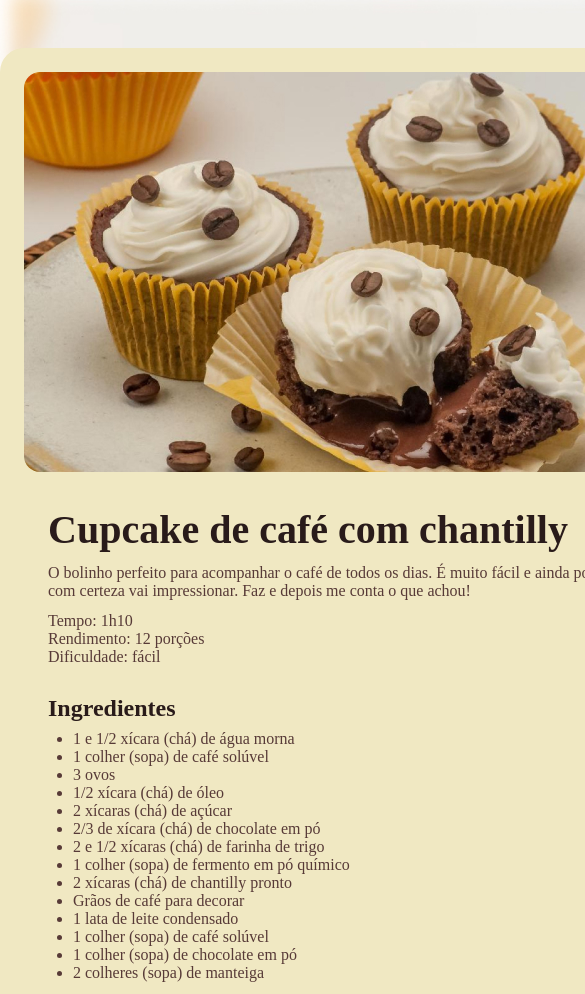
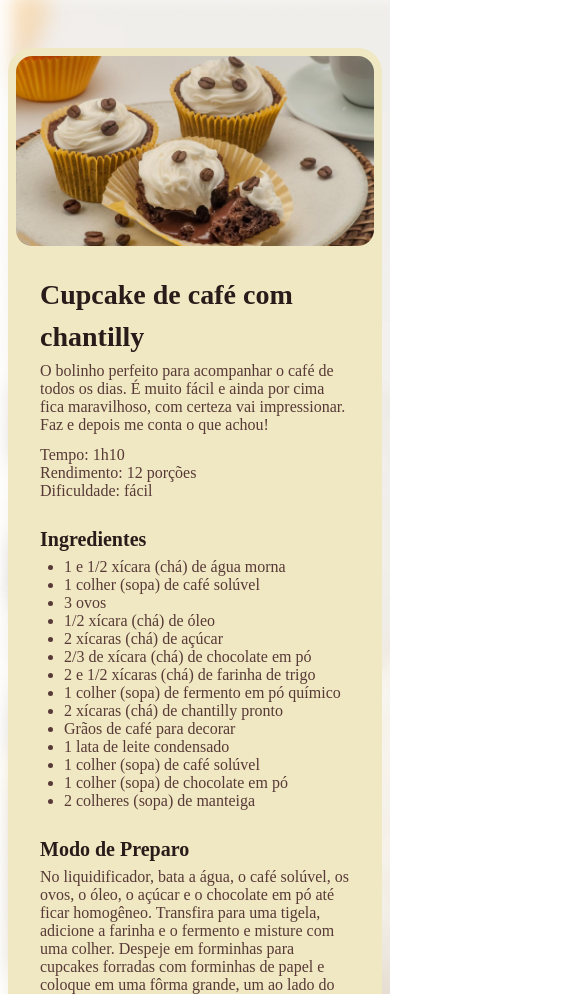
Before and after one commit to Davi-Lorena/Receita, a plain HTML site: page index.html in a window 390 px wide. Shown: the top 994 px of the page, 585 px wide, since content can reach past the window. Drawn offline with Linux system fonts and the light colour scheme; a web font is replaced by a local one.

Commit message:
responsivando

```diff
--- a/style.css
+++ b/style.css
@@ -6,7 +6,7 @@
 
 
 :root {
-font-family: "ALice", serif;
+font-family: "Alice", serif;
 
 
 }
@@ -21,56 +21,56 @@ background-size: cover;
 #page {
 box-sizing: border-box;
     background-color: #F0E8C2;
-width: 800px;
-padding: 24px;
-border-radius: 24px;
-margin: 48px auto 28px;
+width: 50rem;
+padding: 1.5rem;
+border-radius: 1.5rem;
+margin: 3rem auto 1.75rem;
 color: #573A37;
 
 }
 
-img {
-border-radius: 16px;
+img[src*="main"] {
+border-radius: 1rem;
 
 }
 
 main {
-padding: 24px;
+padding: 1.5rem;
 }
 
 section + section {
-    margin-top: 24px;
+    margin-top: 1.5rem;
 }
 
 #about p + p {
-margin-top: 12px;
+margin-top: .75rem;
 }
 
 #ingredients ul {
-    padding-left: 25px;
+    padding-left: 1.5rem;
 
 }
 
 h1 {
     line-height: 140%;
-    font-size: 40px;
+    font-size: 2.5rem;
 
 }
 
 h2 {
-    font-size: 24px;
+    font-size: 1.5rem;
 }
 
 h1, h2 {
     line-height: 150%;
 color: #291B1A;
-margin-bottom: 4px;
+margin-bottom: .25rem;
 }
 
 footer {
     color: #291B1A;
     text-align: center;
-padding-bottom: 48px;
+padding-bottom: 3rem;
 
 }
 
@@ -78,3 +78,27 @@ footer img {
 vertical-align: middle;
 
 }
+
+@media (width <= 500px) {
+    body {
+        padding-inline: .5rem;
+    }
+#page {
+    width: 100%;
+    overflow-x: hidden;
+    padding: .5rem;
+}
+
+img[src*="main"] {
+    width: 100%;
+}
+
+h1 {
+    font-size: 1.75rem;
+}
+
+    h2 {
+        font-size: 1.25rem;
+    }
+
+}
```
